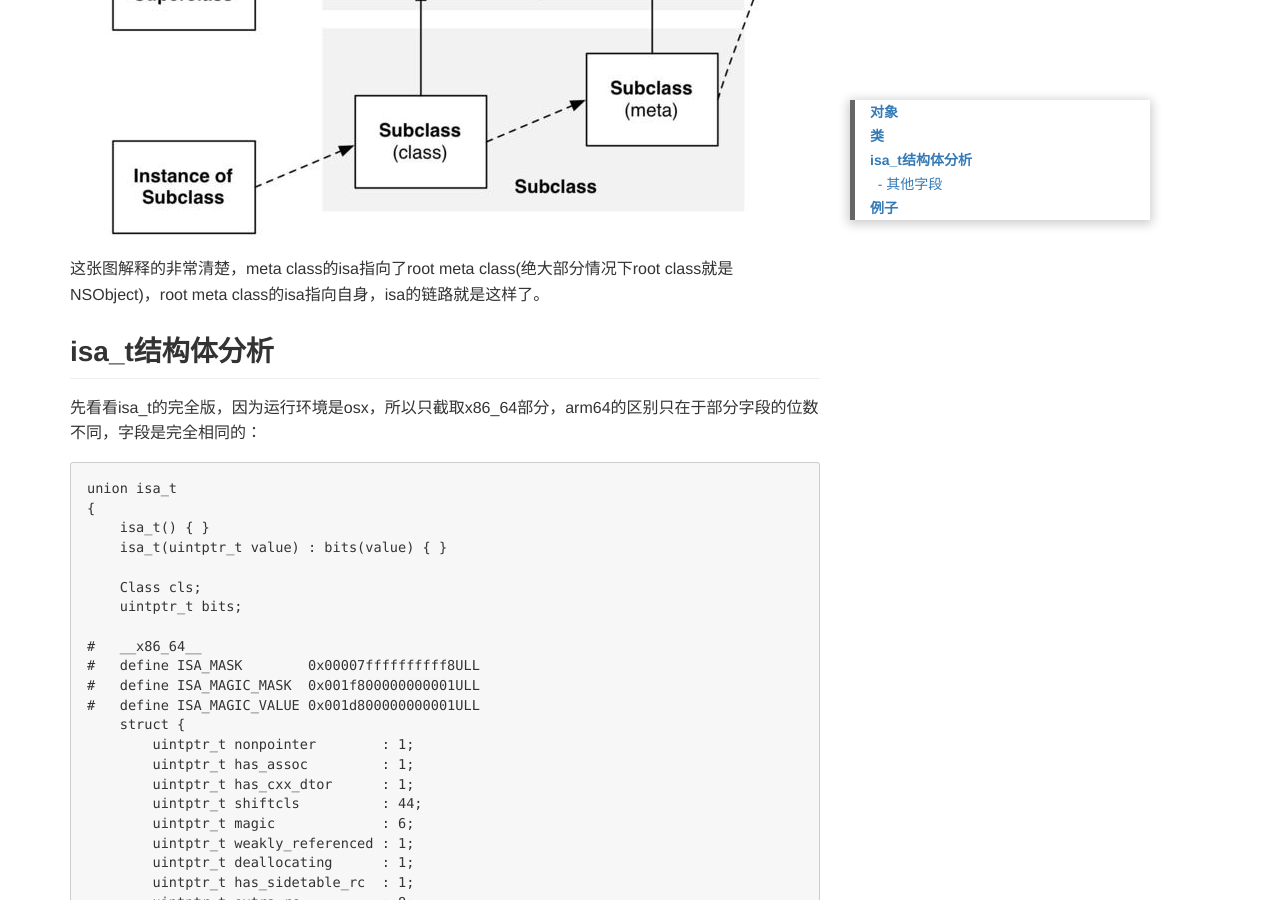
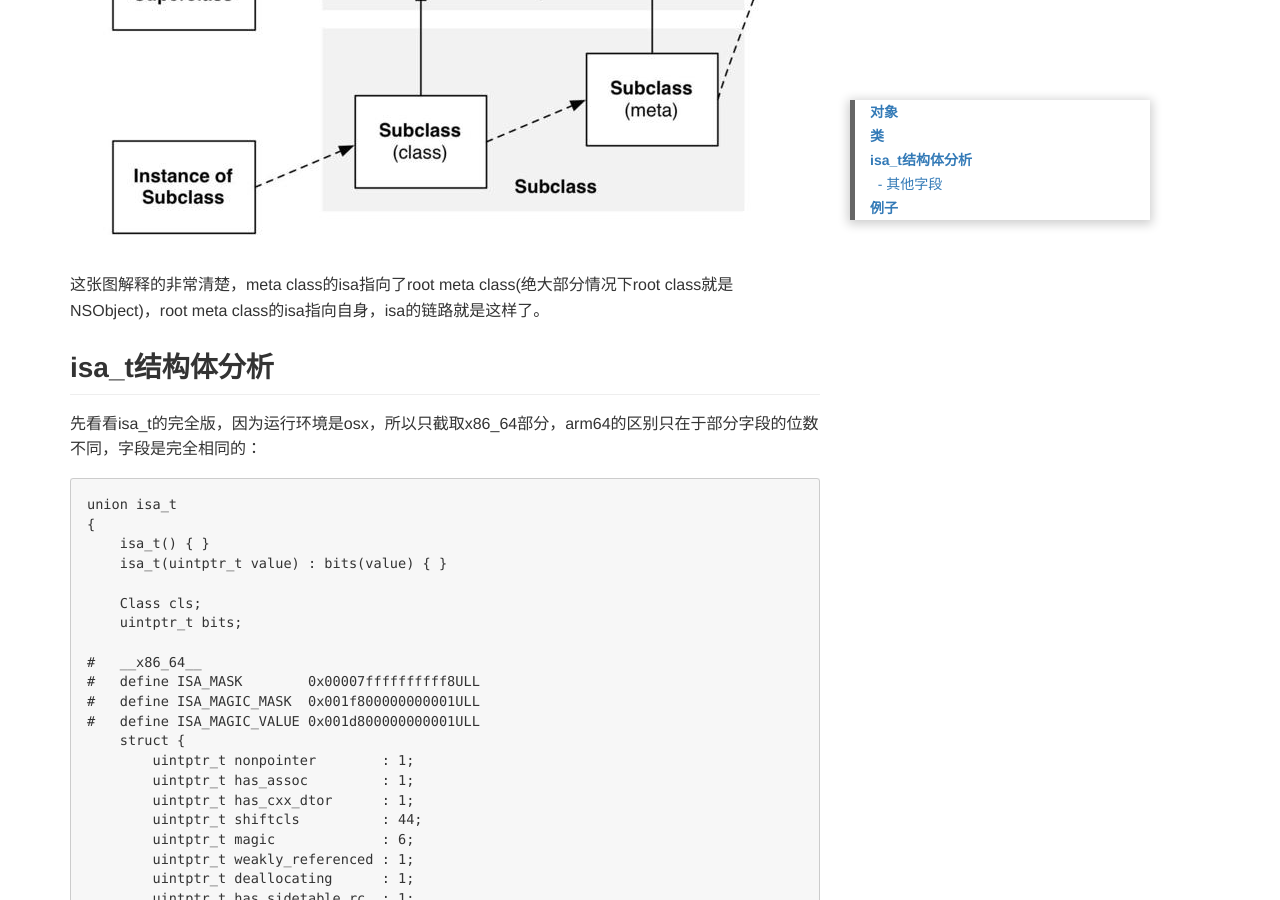
Before and after one commit to HavenZhu/HavenZhu.github.io, a Jekyll site: the page built from _posts/2017-02-12-Runtime源码 —— 对象、类和isa.md, in a window 1280 px wide and 900 px high, scrolled down 2264 px. Built offline with Jekyll 4.4.1, drawn with Linux system fonts in a browser that asks for light colours; a script that is not in the unit is left out.

Commit message:
调整图片在md中的显示

```diff
--- a/_posts/2017-02-12-Runtime源码 —— 对象、类和isa.md
+++ b/_posts/2017-02-12-Runtime源码 —— 对象、类和isa.md
@@ -46,9 +46,9 @@
 我们都知道class中存储的是描述对象的相关信息，那么相应的meta class中存放的就是描述class相关信息。说的更直白一点，在我们写代码时，通过对象来调用的方法（实例方法）都是存储在class中的，通过类名来调用的方法（类方法）都是存储在meta class中的。
 
 到这里对象和类的关系已经比较清楚了，但是如果细细思考一下，会发现还有一个问题，就是meta class也是有isa指针的，那么这个isa又指向了哪里呢？在上面给出的那篇文章里面有这么一张图：
-<div align="center">
- <img src="http://47.100.168.106/assets/images/2017_02_12/class_diagram.jpeg">
-</div>
+<p align="center">
+ <img src="http://47.100.168.106/assets/images/2017_02_12/class_diagram.jpeg" />
+</p>
 
 这张图解释的非常清楚，meta class的isa指向了root meta class(绝大部分情况下root class就是NSObject)，root meta class的isa指向自身，isa的链路就是这样了。
 
```
